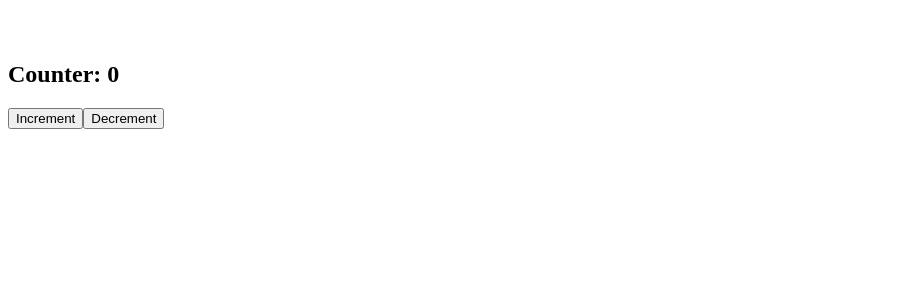
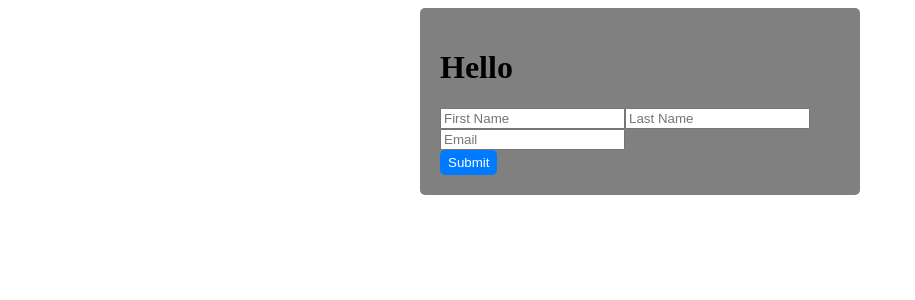
Before and after one commit to narangrg443/react-course, a React (Create React App) app: page / in a window 1280 px wide. Shown: the top 300 px of the page, without its empty margins (0-915 px from the left). Built offline with nearby package versions, Linux system fonts and the light colour scheme.

Commit message:
change name adress object method

```diff
--- a/public/style.css
+++ b/public/style.css
@@ -1,46 +1,28 @@
-/* style.css */
-
-.login-container {
-  display: flex;
-  flex-direction: column;
-  justify-content: center;
-  align-items: center;
-  height: 100vh;
-  background-color: #f0f0f0;
-}
-
-.input-container {
-  margin-bottom: 20px;
+.app-container {
+  max-width: 400px;
+  margin: auto;
+  padding: 20px;
+  background-color: grey;
+  border-radius: 5px;
 }
 
 .input-field {
-  padding: 12px;
-  width: 300px;
+  margin-bottom: 10px;
+  padding: 10px;
+  width: 100%;
   border: 1px solid #ccc;
-  border-radius: 4px;
-  background-color: #fff;
-  font-size: 16px;
+  border-radius: 5px;
 }
 
-.button-container {
-  background-color: red;
-}
+button {
 
-.button {
-  padding: 12px 20px;
-  width: 300px;
   background-color: #007bff;
   color: #fff;
+  padding: 5px 8px;
   border: none;
-  border-radius: 4px;
-  font-size: 16px;
+  border-radius: 5px;
   cursor: pointer;
 }
-
-.button:hover {
+button:hover {
   background-color: #0056b3;
 }
-
-.button:active {
-  background-color: #003b80;
-}
--- a/src/components/app.jsx
+++ b/src/components/app.jsx
@@ -1,32 +1,52 @@
 import React, { useState } from "react";
 
 const App = () => {
-  const [count, setCount] = useState(0);
-  const [headingText, setHeadingText] = useState("hello");
-  const [headingColor, setHeadingColor] = useState("white");
+  const [contact, setContact] = useState({
+    fName: "",
+    lName: "",
+    email: ""
+  });
 
-  const increment = () => {
-    setCount(count + 1);
-    setHeadingText("incremented");
-    setHeadingColor("blue");
+  const changeHandlerf = (e) => {
+    setContact({ ...contact, fName: e.target.value });
   };
 
-  const decrement = () => {
-    setCount(count - 1);
-    setHeadingText("decremented");
-    setHeadingColor("red");
+  const changeHandlerl = (e) => {
+    setContact({ ...contact, lName: e.target.value });
   };
 
-  const style = {
-    color: headingColor,
+  const changeHandlere = (e) => {
+    setContact({ ...contact, email: e.target.value });
   };
 
   return (
-    <div>
-      <h3 style={style}>{headingText}</h3>
-      <h2>Counter: {count}</h2>
-      <button onClick={increment}>Increment</button>
-      <button onClick={decrement}>Decrement</button>
+    <div className="app-container">
+      <div>
+      <h1>
+        Hello {contact.fName} {contact.lName}
+      </h1>
+      <p>{contact.email}</p>
+       </div>
+      <form>
+        <input
+          name="fName"
+          onChange={changeHandlerf}
+          placeholder="First Name"
+        />
+        <input
+          name="lName"
+          onChange={changeHandlerl}
+          placeholder="Last Name"
+        />
+        <input
+          name="email"
+          onChange={changeHandlere}
+          placeholder="Email"
+        />
+<div className="btn-submit">
+        <button>Submit</button>
+</div>
+      </form>
     </div>
   );
 };
```
